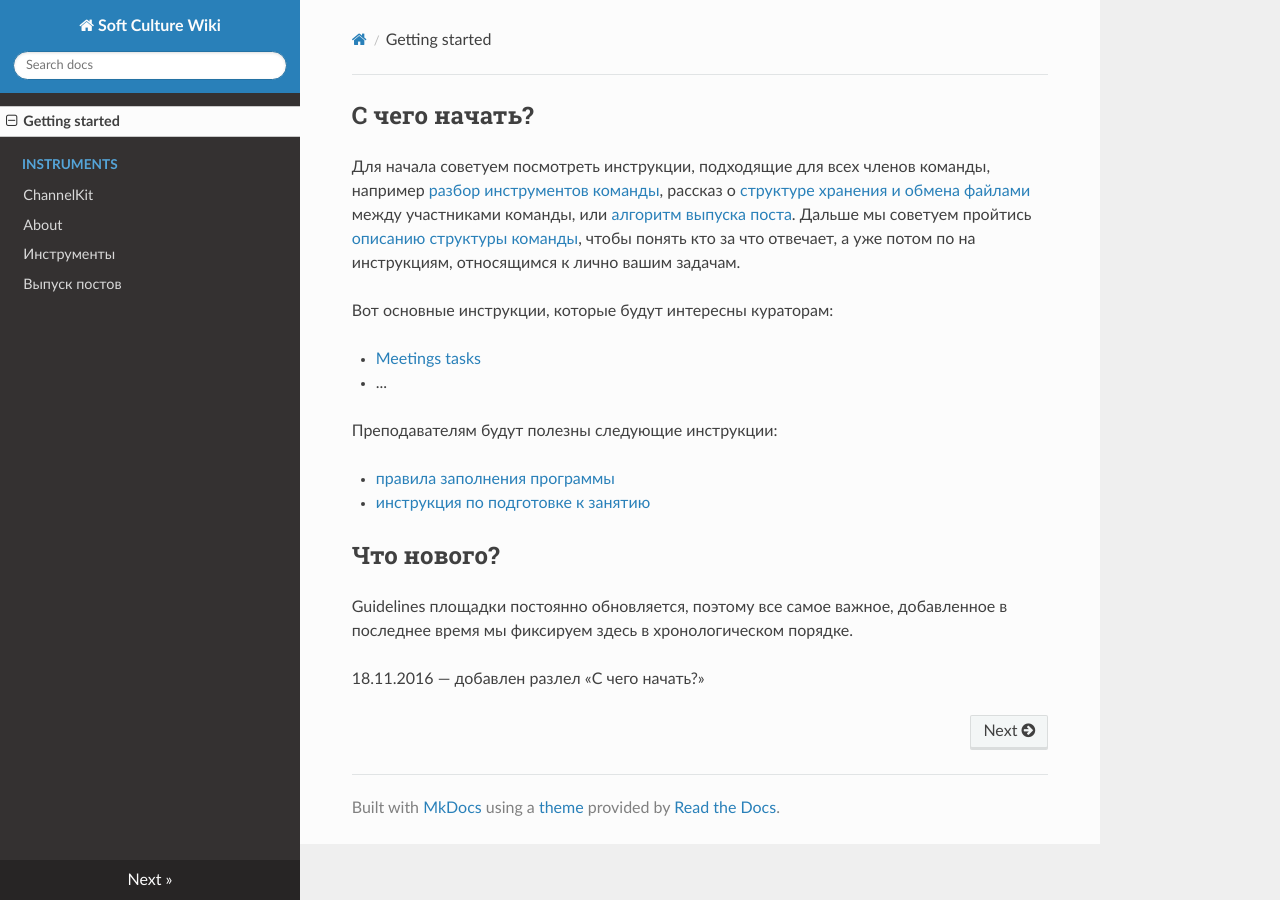
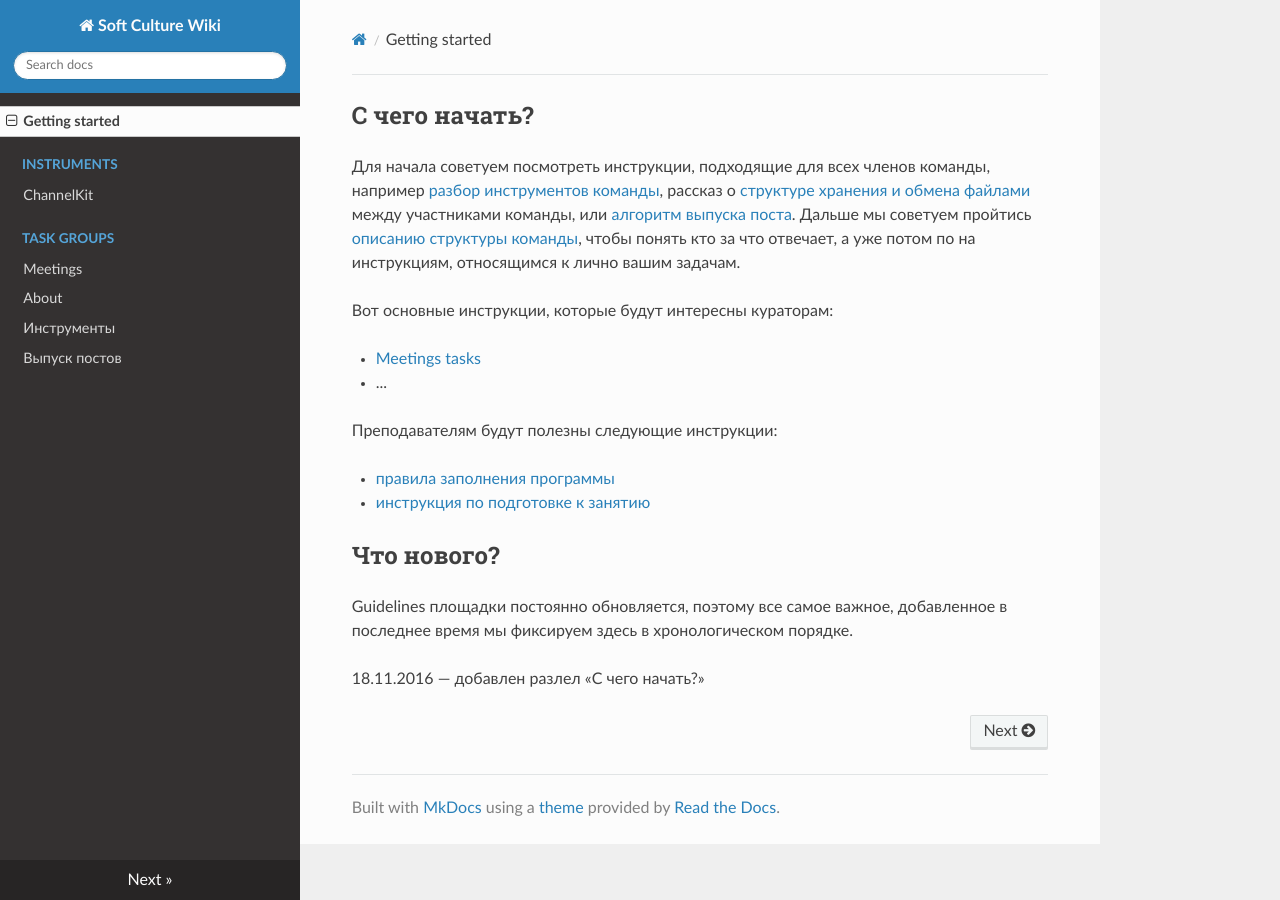
Before and after one commit to arsenyafonin/wiki, an MkDocs documentation site: the page built from docs/index.md, in a window 1280 px wide. Built offline with MkDocs 1.6.1, drawn with Linux system fonts in a browser that asks for light colours; nearby versions of some CDN libraries; old or Windows-style settings are respelled for this version of MkDocs.

Commit message:
Update mkdocs.yml

```diff
--- a/mkdocs.yml
+++ b/mkdocs.yml
@@ -3,6 +3,8 @@ pages:
 - Getting started: index.md
 - Instruments:
     - 'ChannelKit': 'ins_04_channelkit.md'
+- Task groups:
+    - Meetings: 'ins_07_meetings.md'
 - About: about.md
 - Инструменты: INS_01_Team_Instruments.md
 - Выпуск постов: INS_05_Posts.md
```
